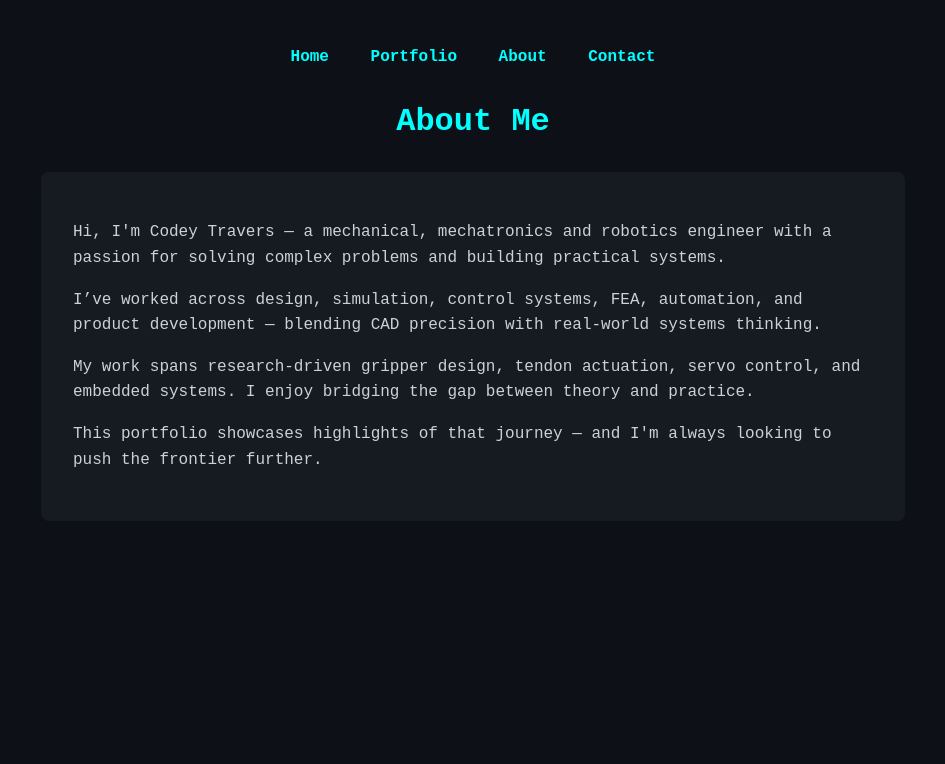
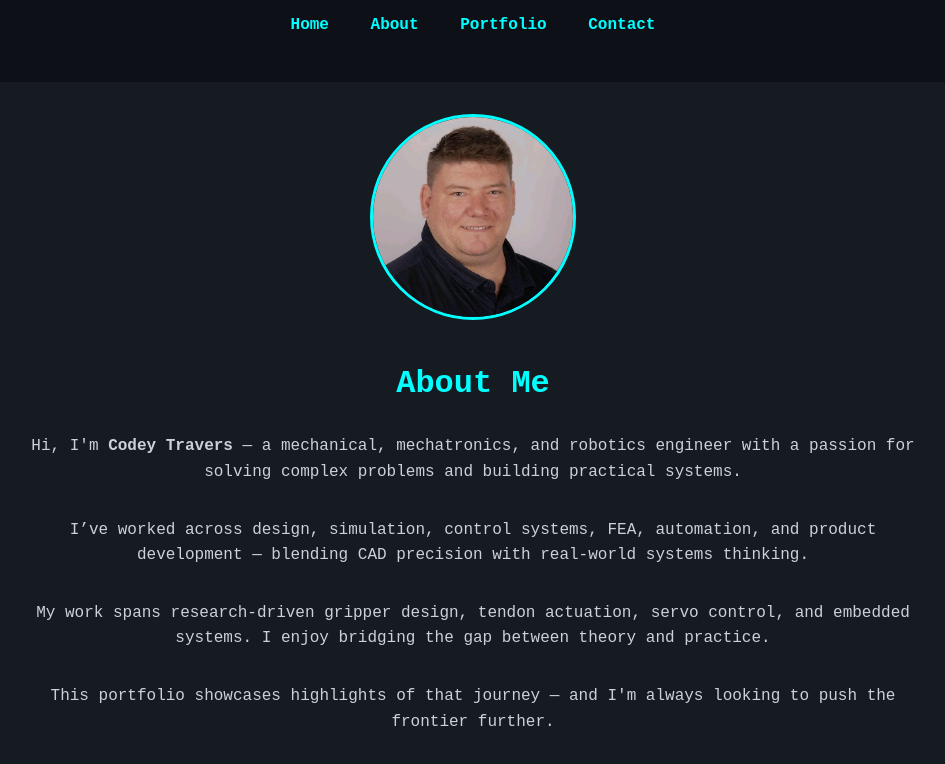
Before and after one commit to CodeyT/codex-architect, a plain HTML site: page docs/about.html in a window 1280 px wide. Shown: the whole page, without its empty margins (167-1112 px from the left). Drawn offline with Linux system fonts and the light colour scheme.

Commit message:
Update About page with profile picture and navigation

```diff
--- a/docs/about.html
+++ b/docs/about.html
@@ -11,11 +11,11 @@
       color: #c9d1d9;
       font-family: 'Courier New', Courier, monospace;
       margin: 0;
-      padding: 2rem;
+      padding: 0;
     }
     nav {
       background: #0d1117;
-      padding: 1rem 2rem;
+      padding: 1rem;
       text-align: center;
     }
     nav a {
@@ -27,34 +27,53 @@
     nav a:hover {
       text-decoration: underline;
     }
+    .container {
+      max-width: 900px;
+      margin: 2rem auto;
+      padding: 2rem;
+      background-color: #161b22;
+      border-radius: 8px;
+      display: flex;
+      flex-direction: column;
+      align-items: center;
+    }
+    .profile-pic {
+      width: 200px;
+      height: 200px;
+      border-radius: 50%;
+      object-fit: cover;
+      border: 3px solid #00ffff;
+      margin-bottom: 1.5rem;
+    }
     h1 {
+      color: #00ffff;
       text-align: center;
-      color: #00ffff;
+      margin-bottom: 1rem;
     }
-    .about {
-      max-width: 800px;
-      margin: 2rem auto;
+    p {
       line-height: 1.6;
-      background-color: #161b22;
-      padding: 2rem;
-      border-radius: 8px;
+      text-align: center;
+      margin-bottom: 1rem;
     }
   </style>
 </head>
 <body>
+
   <nav>
     <a href="index.html">Home</a>
+    <a href="about.html">About</a>
     <a href="portfolio.html">Portfolio</a>
-    <a href="about.html">About</a>
     <a href="contact.html">Contact</a>
   </nav>
 
-  <h1>About Me</h1>
-  <div class="about">
-    <p>Hi, I'm Codey Travers — a mechanical, mechatronics and robotics engineer with a passion for solving complex problems and building practical systems.</p>
+  <div class="container">
+    <img src="assets/profile.jpg" alt="Codey Travers" class="profile-pic">
+    <h1>About Me</h1>
+    <p>Hi, I'm <strong>Codey Travers</strong> — a mechanical, mechatronics, and robotics engineer with a passion for solving complex problems and building practical systems.</p>
     <p>I’ve worked across design, simulation, control systems, FEA, automation, and product development — blending CAD precision with real-world systems thinking.</p>
     <p>My work spans research-driven gripper design, tendon actuation, servo control, and embedded systems. I enjoy bridging the gap between theory and practice.</p>
     <p>This portfolio showcases highlights of that journey — and I'm always looking to push the frontier further.</p>
   </div>
+
 </body>
 </html>
```
Also changed, not shown: docs/assets/profile.jpg (added).
